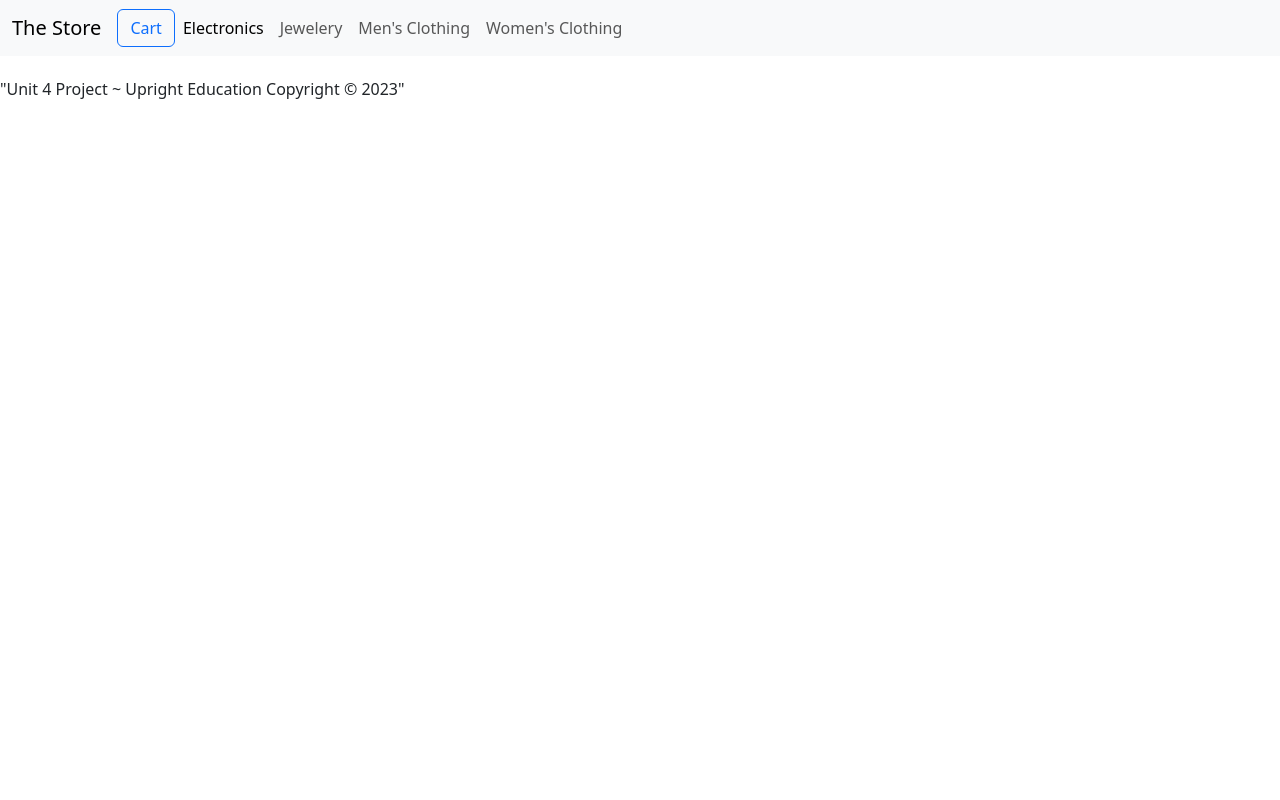
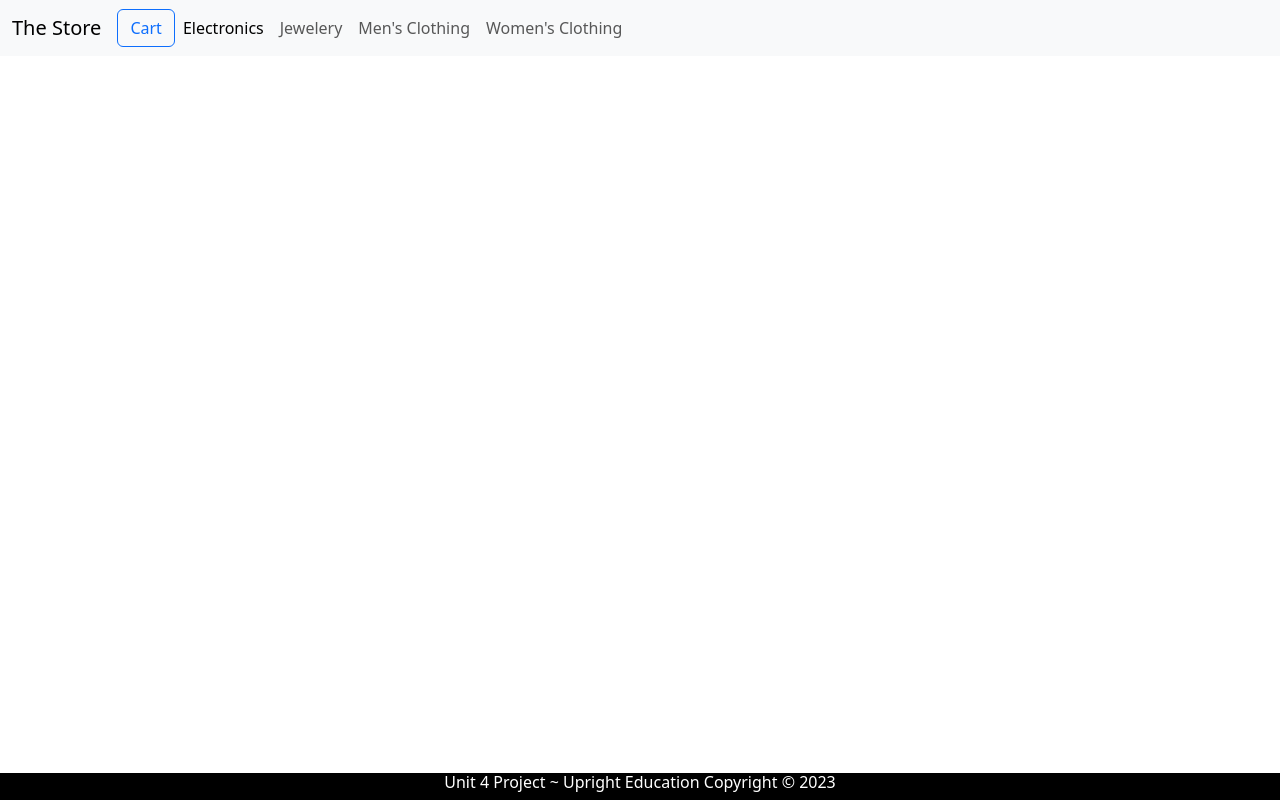
Before and after one commit to Qayso/Fake_Store, a plain HTML site: page index.html in a window 1280 px wide. Drawn offline with nearby package versions, Linux system fonts and the light colour scheme.

Commit message:
Ticket #U4_02 Complete

```diff
--- a/index.html
+++ b/index.html
@@ -5,11 +5,12 @@
   <meta name="viewport" content="width=device-width, initial-scale=1.0">
   <title>Fake Store Front</title>
   <link href="https://cdn.jsdelivr.net/npm/bootstrap@5.3.1/dist/css/bootstrap.min.css" rel="stylesheet" integrity="sha384-4bw+/aepP/YC94hEpVNVgiZdgIC5+VKNBQNGCHeKRQN+PtmoHDEXuppvnDJzQIu9" crossorigin="anonymous">
+  <link rel="stylesheet" href="./resources/style.css">
 </head>
 <body>
   <!-- NavBar -->
-
-  <nav class="navbar navbar-expand-lg bg-body-tertiary">
+<!-- Added "fixed-top" to nav class to make it stick to top -->
+  <nav class="navbar navbar-expand-lg bg-body-tertiary fixed-top">
     <div class="container-fluid">
       <a class="navbar-brand" href="#">The Store</a>
       <button type="button" class="btn btn-outline-primary">Cart</button>
@@ -40,7 +41,7 @@
   </div>
 <!--Footer-->
 <br>
-  <footer><h6>"Unit 4 Project ~ Upright Education Copyright © 2023"</h6></footer>
+  <footer><h6>Unit 4 Project ~ Upright Education Copyright © 2023</h6></footer>
 
 <!-- Scripts-->
   <script src="https://cdn.jsdelivr.net/npm/bootstrap@5.3.1/dist/js/bootstrap.bundle.min.js" integrity="sha384-HwwvtgBNo3bZJJLYd8oVXjrBZt8cqVSpeBNS5n7C8IVInixGAoxmnlMuBnhbgrkm" crossorigin="anonymous"></script>
--- a/resources/style.css
+++ b/resources/style.css
@@ -0,0 +1,24 @@
+body {
+  display: flex;
+  direction: column;
+  overflow-x: hidden;
+}
+
+nav {
+width: 100%;
+}
+
+#display {
+  text-align: center;
+  margin-top: 50px;
+}
+
+footer {
+    position: fixed;
+    left: 0;
+    bottom: 0;
+    width: 100%;
+    background-color: black;
+    color: white;
+    text-align: center;
+}
```
